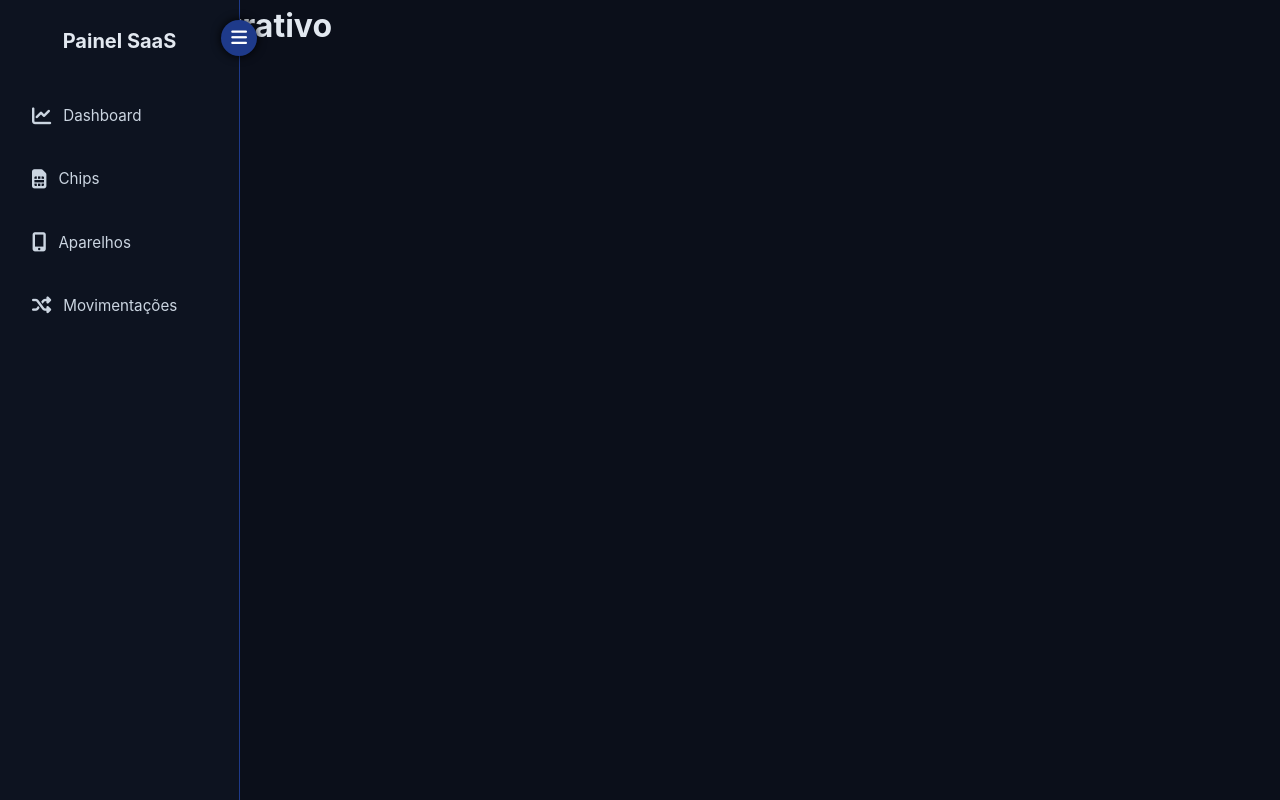
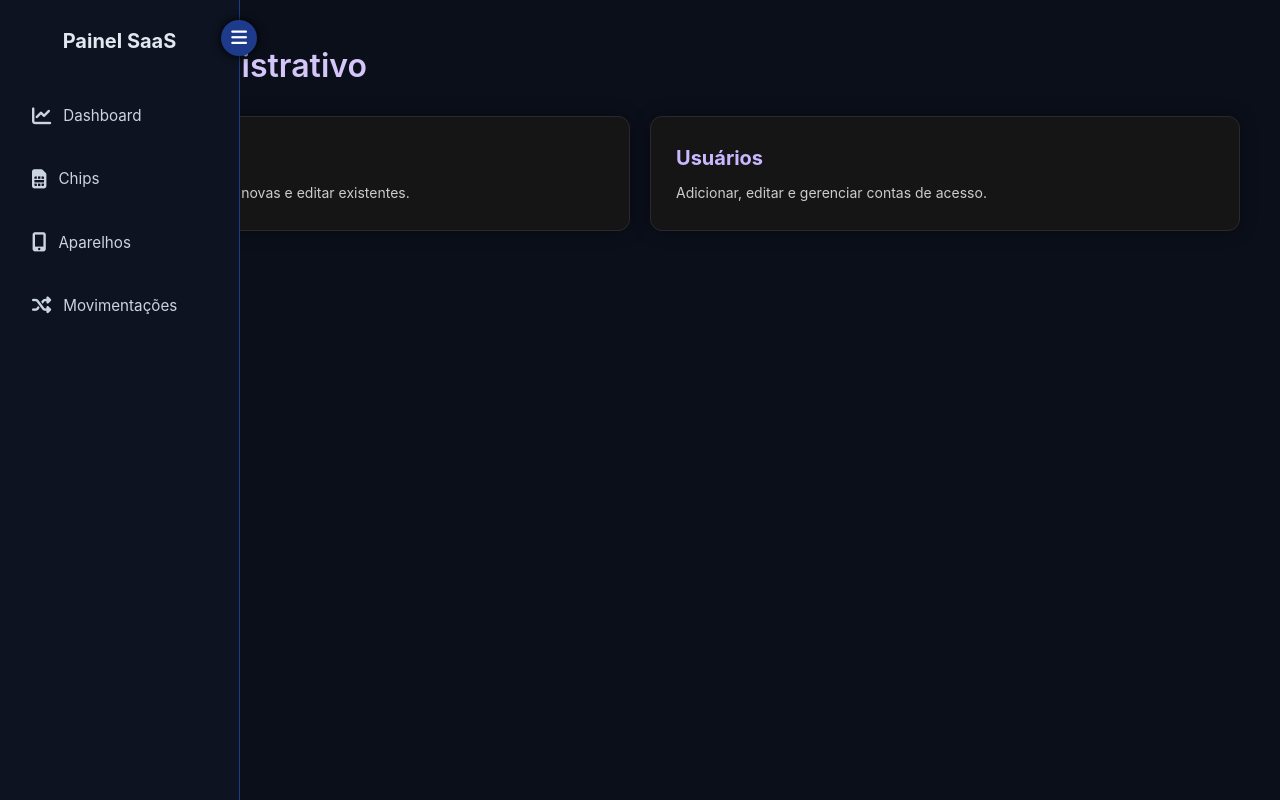
Before and after one commit to desenvoltoo/chips-saas, a Flask app: page /admin/ in a window 1280 px wide. Run offline with Flask 3, Linux system fonts and the light colour scheme; the visitor is signed in with stand-in values (Sample User, id 1); data that the repository does not hold is empty; some libraries are stand-ins or nearby versions.

Commit message:
Update home.html

```diff
--- a/templates/admin/home.html
+++ b/templates/admin/home.html
@@ -1,12 +1,83 @@
 {% extends "base.html" %}
 {% block content %}
 
-<h1>Painel Administrativo</h1>
+<style>
+    /* Container principal */
+    .admin-container {
+        padding: 40px;
+        color: #fff;
+    }
 
-<h3>Empresas</h3>
-<a class="btn" href="/admin/empresas">Gerenciar Empresas</a>
+    .admin-title {
+        font-size: 32px;
+        font-weight: 600;
+        margin-bottom: 25px;
+        color: #d4c6f9;
+    }
 
-<h3>Usuários</h3>
-<a class="btn" href="/admin/usuarios">Gerenciar Usuários</a>
+    .admin-section-title {
+        font-size: 22px;
+        font-weight: 500;
+        margin-top: 20px;
+        margin-bottom: 10px;
+        color: #b8b8ff;
+    }
+
+    /* Cards */
+    .admin-cards {
+        display: grid;
+        grid-template-columns: repeat(auto-fit, minmax(260px, 1fr));
+        gap: 20px;
+        margin-top: 20px;
+    }
+
+    .admin-card {
+        background: #151515;
+        padding: 25px;
+        border-radius: 12px;
+        box-shadow: 0 0 18px #0005;
+        transition: 0.2s;
+        text-decoration: none;
+        color: #fff;
+        border: 1px solid #2a2a2a;
+    }
+
+    .admin-card:hover {
+        transform: translateY(-4px);
+        box-shadow: 0 0 25px #0008;
+        border-color: #6f42c1;
+    }
+
+    .admin-card h4 {
+        margin: 0;
+        font-size: 20px;
+        margin-bottom: 8px;
+        color: #c9b8ff;
+    }
+
+    .admin-card p {
+        margin: 0;
+        font-size: 14px;
+        color: #ccc;
+    }
+</style>
+
+<div class="admin-container">
+
+    <h1 class="admin-title">Painel Administrativo</h1>
+
+    <div class="admin-cards">
+        <a class="admin-card" href="/admin/empresas">
+            <h4>Empresas</h4>
+            <p>Gerenciar empresas, criar novas e editar existentes.</p>
+        </a>
+
+        <a class="admin-card" href="/admin/usuarios">
+            <h4>Usuários</h4>
+            <p>Adicionar, editar e gerenciar contas de acesso.</p>
+        </a>
+    </div>
+
+</div>
 
 {% endblock %}
```
